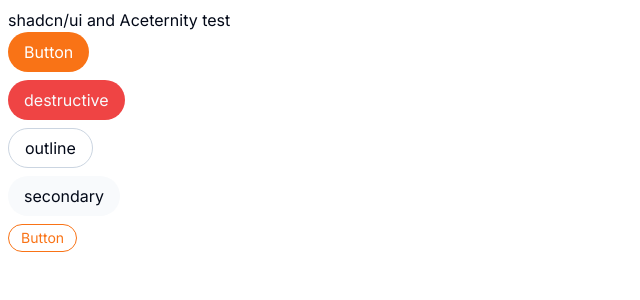
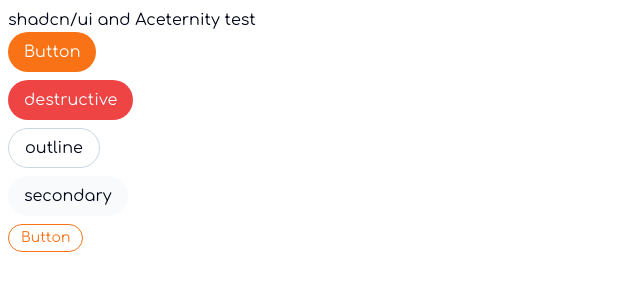
Before and after one commit to medamayakey/medamayakey, a Next.js app: page / in a window 1280 px wide. Shown: the top 300 px of the page, without its empty margins (0-640 px from the left). Built offline with nearby package versions, Linux system fonts and the light colour scheme.

Commit message:
feat: change font (#17)

```diff
--- a/src/app/layout.tsx
+++ b/src/app/layout.tsx
@@ -1,8 +1,8 @@
 import type { Metadata } from "next";
-import { Inter } from "next/font/google";
+import { Comfortaa } from "next/font/google";
 import "./globals.css";
 
-const inter = Inter({ subsets: ["latin"] });
+const comfortaa = Comfortaa({ weight: ['400', '500'], subsets: ["latin"] });
 
 export const metadata: Metadata = {
   title: "Create Next App",
@@ -16,7 +16,7 @@
 }>) {
   return (
     <html lang="en">
-      <body className={inter.className}>{children}</body>
+      <body className={comfortaa.className}>{children}</body>
     </html>
   );
 }
```
